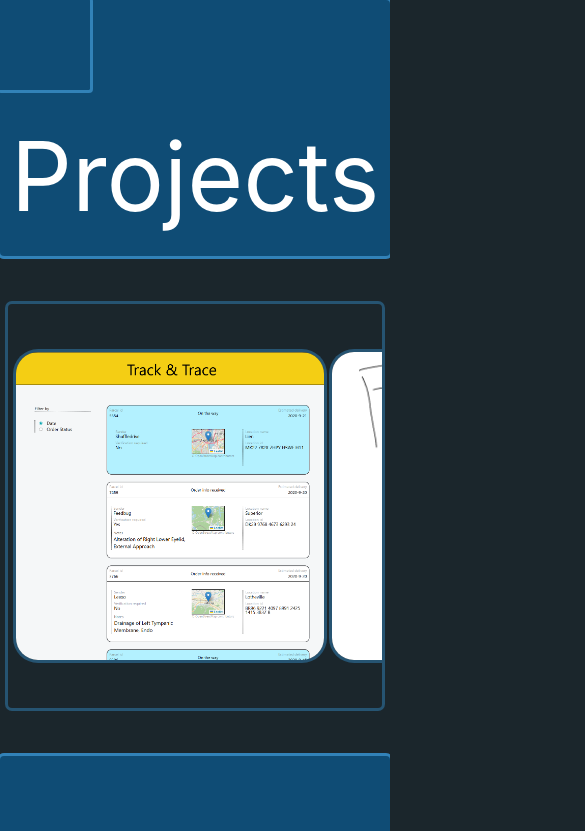
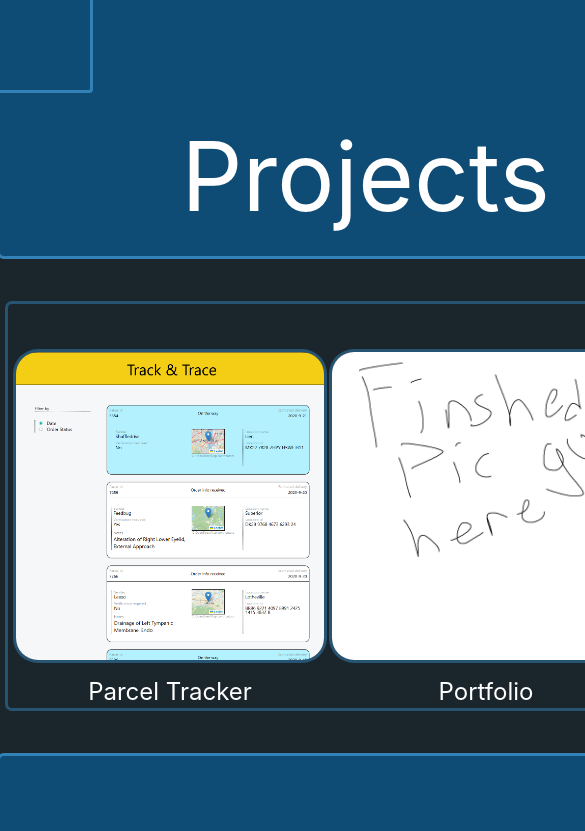
Before and after one commit to ColdIcyDays/react-portfolio, a React (Vite) app: page /Projects in a window 390 px wide. Shown: the top 831 px of the page, 585 px wide, since content can reach past the window. Built offline with nearby package versions, Linux system fonts and the light colour scheme.

Commit message:
Fixed project page
 - Title.

```diff
--- a/src/components/projects/ProjectCategoryImageComponent.tsx
+++ b/src/components/projects/ProjectCategoryImageComponent.tsx
@@ -5,6 +5,11 @@
 export function ProjectCategoryImageComponent({ someCategoryData, aProjectCategorySubpageName }: { someCategoryData: ProjectData, aProjectCategorySubpageName: string }) {
     const opacityRef = useRef<HTMLDivElement>(null);
     const [divOpacity, setDivOpacity] = useState<number>(0);
+
+    if (window.innerWidth <= 1280 && divOpacity != 1)
+    {
+        ShowButtonDiv();
+    }
 
     function ShowButtonDiv (){
         console.log("SHOWING DIV");
@@ -18,21 +23,29 @@
 
     function HideButtonDiv (){
         console.log("Hiding DIV");
-        setDivOpacity(0);
+
+        if (window.innerWidth >= 1280)
+        {
+            setDivOpacity(0);
+        }
+        else
+        {
+            setDivOpacity(1);
+        }
     }
 
     return (
-        <div className='max-w-77 max-h-77 shrink-0'>
+        <div className='max-w-77 max-h-77 shrink-0 '>
             <div className='h-full w-full group/projectHovered'
-                 onPointerEnter={ShowButtonDiv}
-                 onPointerLeave={HideButtonDiv}>
+                 onMouseEnter={ShowButtonDiv}
+                 onMouseLeave={HideButtonDiv}>
 
                 {/*<h1 className='relative w-77 m-auto text-black text-5xl text-center duration-500' style={{opacity: divOpacity}}>{someCategoryData.ProjectName}</h1>*/}
 
-                <img className='transition-all duration-400 ease-in-out reg-10-img top-0 ring-clr-10-1/50 object-cover w-77 h-77 group-hover/projectHovered:h-44 ' src={someCategoryData.ProjectThumbnailImage}/>
+                <img className='transition-all duration-400 ease-in-out reg-10-img top-0 ring-clr-10-1/50 object-cover w-77 h-77 xl:group-hover/projectHovered:h-44 ' src={someCategoryData.ProjectThumbnailImage}/>
 
                 <div ref={opacityRef}
-                     className='w-full hidden transition-all ease-in-out delay-100 duration-500 group-hover/projectHovered:block opacity-0 group-hover/projectHovered:opacity-100 '
+                     className='w-full xl:hidden transition-all ease-in-out delay-100 duration-500 group-hover/projectHovered:block opacity-0 group-hover/projectHovered:opacity-100 '
                 style={{opacity: divOpacity}}>
                         <h1 className='text-center text-2xl mt-4 mb-4'>{someCategoryData.ProjectName}</h1>
                     <div className='flex flex-row justify-evenly w-full'>
```
